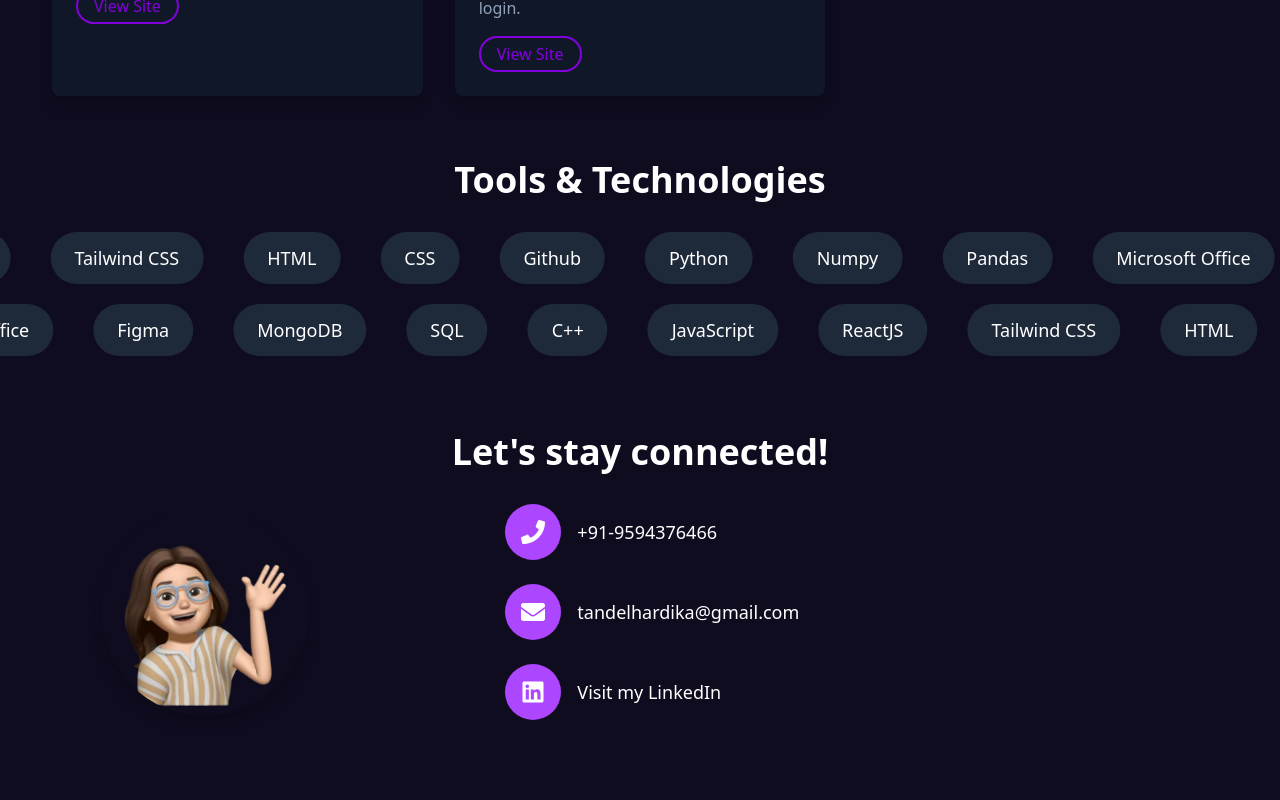
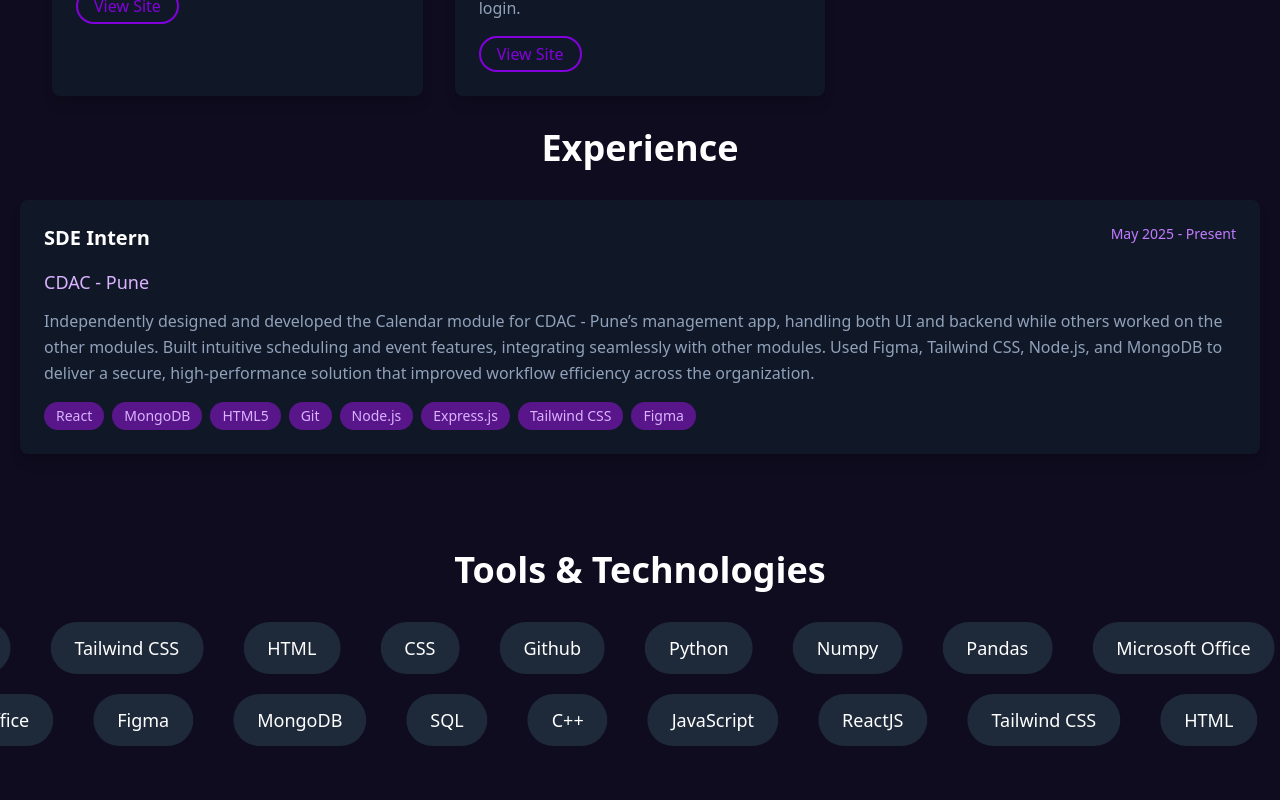
Before and after one commit to HardikaTandel/Portfolio, a React (Vite) app: page / in a window 1280 px wide. Shown: the part 1220-2020 px from the top of the page. Before the commit the page ends 1980 px from the top, so only its background shows below. Built offline with nearby package versions, Linux system fonts and the light colour scheme.

Commit message:
added the experience section

```diff
--- /dev/null
+++ b/src/components/Experience.jsx
@@ -0,0 +1,77 @@
+import React, { useRef } from "react";
+import { motion, useInView } from "framer-motion";
+
+const Experience = () => {
+  const ref = useRef(null);
+  const inView = useInView(ref, { triggerOnce: false });
+
+  const experiences = [
+    {
+      id: 1,
+      title: "SDE Intern",
+      company: "CDAC - Pune",
+      duration: "May 2025 - Present",
+      description: "Independently designed and developed the Calendar module for CDAC - Pune’s management app, handling both UI and backend while others worked on the other modules. Built intuitive scheduling and event features, integrating seamlessly with other modules. Used Figma, Tailwind CSS, Node.js, and MongoDB to deliver a secure, high-performance solution that improved workflow efficiency across the organization.",
+      technologies: ["React", "MongoDB", "HTML5", "Git","Node.js","Express.js","Tailwind CSS","Figma"]
+    },
+
+
+  ];
+
+  return (
+    <div className="py-8">
+      <motion.h3
+        ref={ref}
+        initial={{ opacity: 0, y: 100 }}
+        whileInView={{ opacity: 1, y: 0 }}
+        viewport={{ once: false, amount: 0.2 }}
+        transition={{ delay: 0.3, duration: 0.5 }}
+        className="text-4xl text-white font-bold text-center mb-8"
+      >
+        Experience
+      </motion.h3>
+      <div className={`mx-5 ${experiences.length === 1 ? "flex justify-center" : "grid grid-cols-1 md:grid-cols-2 lg:grid-cols-3 gap-8"}`}>
+        {experiences.map((experience) => (
+          <motion.div
+            ref={ref}
+            initial={{ opacity: 0, y: 50 }}
+            whileInView={{ opacity: 1, y: 0 }}
+            viewport={{ once: false, amount: 0.2 }}
+            transition={{ delay: experience.id * 0.2, duration: 0.5 }}
+            key={experience.id}
+            className="bg-gray-900 shadow-lg rounded-lg overflow-hidden hover:shadow-xl transition-shadow duration-300"
+          >
+            <div className="p-6">
+              <div className="flex justify-between items-start mb-4">
+                <h4 className="text-white text-xl font-semibold">
+                  {experience.title}
+                </h4>
+                <span className="text-purple-400 text-sm font-medium">
+                  {experience.duration}
+                </span>
+              </div>
+              <h5 className="text-purple-300 text-lg font-medium mb-3">
+                {experience.company}
+              </h5>
+              <p className="text-slate-400 mb-4 leading-relaxed">
+                {experience.description}
+              </p>
+              <div className="flex flex-wrap gap-2">
+                {experience.technologies.map((tech, index) => (
+                  <span
+                    key={index}
+                    className="bg-purple-900 text-purple-300 px-3 py-1 rounded-full text-sm font-medium"
+                  >
+                    {tech}
+                  </span>
+                ))}
+              </div>
+            </div>
+          </motion.div>
+        ))}
+      </div>
+    </div>
+  );
+};
+
+export default Experience;
--- a/src/components/Projects.jsx
+++ b/src/components/Projects.jsx
@@ -1,5 +1,6 @@
 import React, { useRef } from "react";
 import ToolsAndTech from "./ToolsAndTech";
+import Experience from "./Experience";
 import project1 from "../assets/project1.png";
 import project2 from "../assets/project2.png"
 import { motion, useInView } from "framer-motion";
@@ -83,12 +84,24 @@
           ))}
         </div>
       </div>
+
+      {/* Experience Section */}
       <motion.div
         ref={ref}
         initial={{ opacity: 0, y: 100 }}
         whileInView={{ opacity: 1, y: 0 }}
         viewport={{ once: false, amount: 0.2 }}
-        transition={{ delay: 0.7, duration: 0.5 }}
+        transition={{ delay: 0.6, duration: 0.5 }}
+      >
+        <Experience />
+      </motion.div>
+
+      <motion.div
+        ref={ref}
+        initial={{ opacity: 0, y: 100 }}
+        whileInView={{ opacity: 1, y: 0 }}
+        viewport={{ once: false, amount: 0.2 }}
+        transition={{ delay: 0.8, duration: 0.5 }}
       >
         <ToolsAndTech />
       </motion.div>
```
Also changed, not shown: 1 other file (tests, documents, lock files or other folders).
